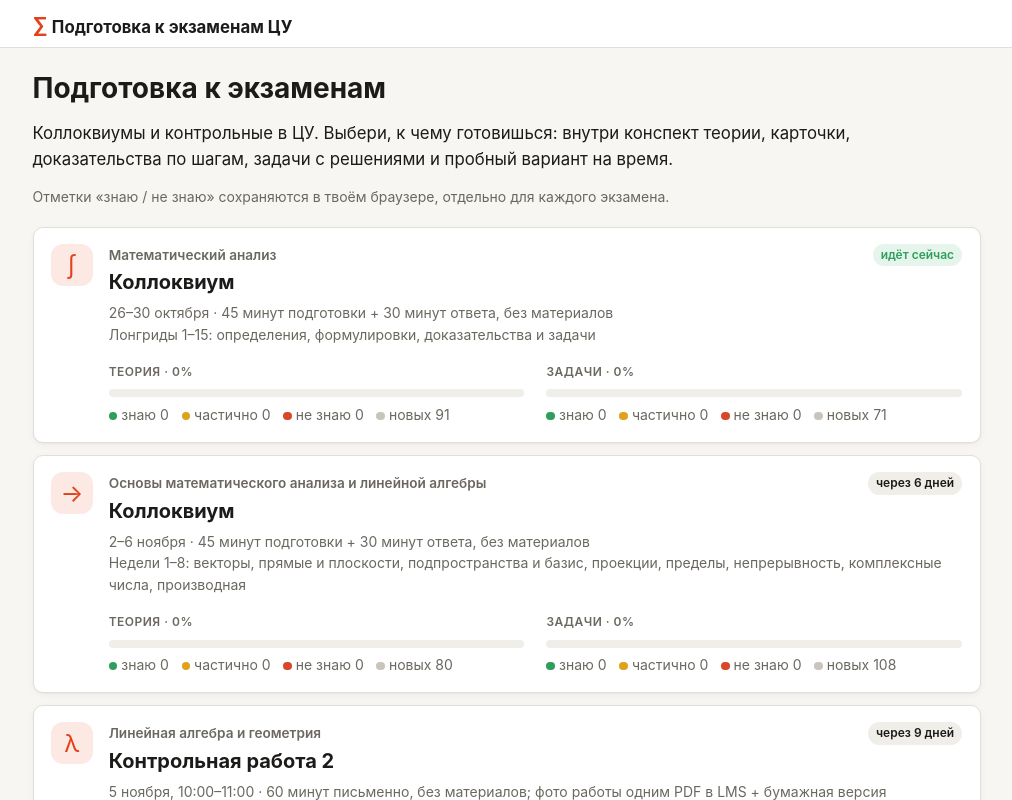
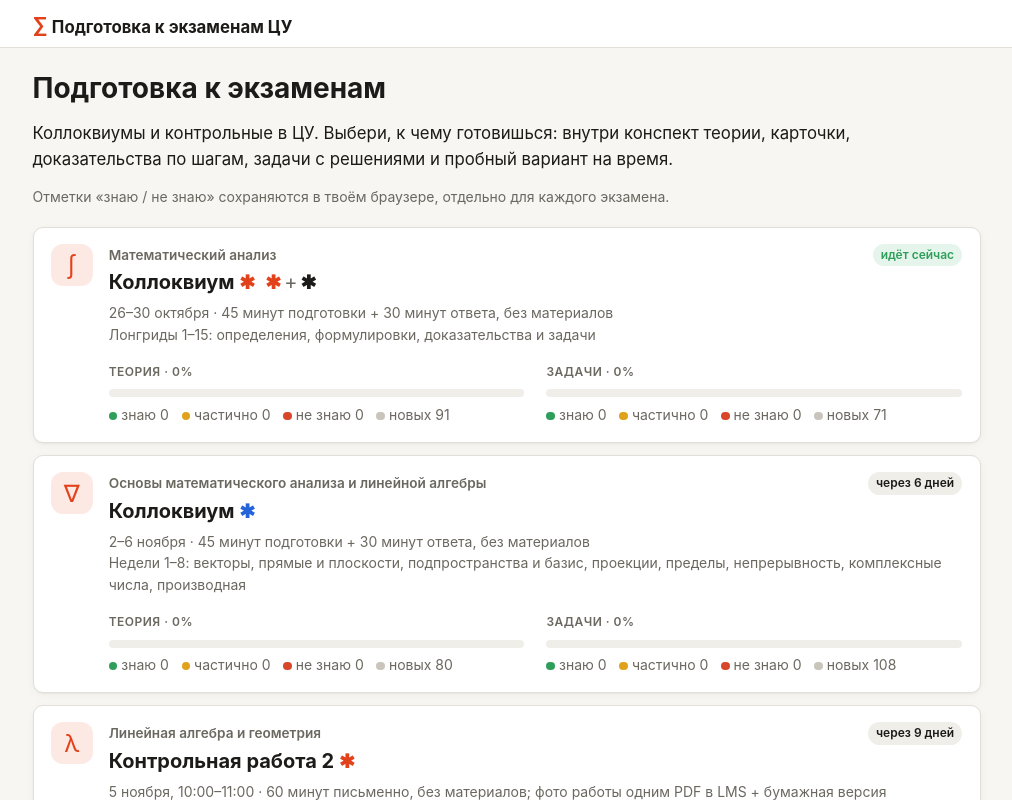
Before and after one commit to chsa13/colloc, a React (Vite) app: page / in a window 1280 px wide. Shown: the top 800 px of the page, without its empty margins (126-1138 px from the left). Built offline with nearby package versions, Linux system fonts and the light colour scheme.

Commit message:
Exam stars: blue for MIA, red for linal KR2, red and red+black for matan
New icon for MIA (∇), level switch shows red+black, footer no longer
mentions usage stats.

```diff
--- a/content/linal-kr2/index.ts
+++ b/content/linal-kr2/index.ts
@@ -16,6 +16,7 @@ export const linalKr2: Exam = {
   format: '60 минут письменно, без материалов; фото работы одним PDF в LMS + бумажная версия',
   scope: 'Недели 6–8: пространства и базисы, линейные отображения и матрицы, ядро, образ, прямая сумма',
   levels: false,
+  star: 'red',
   features: ['topics', 'cards', 'proofs', 'tasks', 'mock'],
   mock: {
     kind: 'test',
--- a/content/mia-colloc/index.ts
+++ b/content/mia-colloc/index.ts
@@ -17,12 +17,13 @@ export const miaColloc: Exam = {
   subject: 'Основы математического анализа и линейной алгебры',
   kind: 'Коллоквиум',
   short: 'Коллок по МИА',
-  icon: '→',
+  icon: '∇',
   dates: ['2026-11-02', '2026-11-06'],
   when: '2–6 ноября',
   format: '45 минут подготовки + 30 минут ответа, без материалов',
   scope: 'Недели 1–8: векторы, прямые и плоскости, подпространства и базис, проекции, пределы, непрерывность, комплексные числа, производная',
   levels: false,
+  star: 'blue',
   features: ['topics', 'cards', 'proofs', 'tasks', 'mock'],
   mock: {
     kind: 'ticket',
--- a/src/pages/CardsPage.tsx
+++ b/src/pages/CardsPage.tsx
@@ -9,7 +9,7 @@ import { useProgress, useStore } from '../store/progress';
 import { FacetBody, UsesLinks } from '../ui/FacetView';
 import { Md } from '../ui/Md';
 import { Grade } from '../ui/Grade';
-import { LevelBadge, StatusDot } from '../ui/LevelSwitch';
+import { LevelMark, StatusDot } from '../ui/LevelSwitch';
 
 const ASK: Record<Kind, string> = {
   definition: 'Дай определение',
@@ -159,7 +159,7 @@ export function CardsPage() {
           </div>
           <div className="card-q">
             <div className="card-kind">
-              {cat.exam.levels && <LevelBadge level={card.level} />}{' '}
+              <LevelMark level={card.level} />{' '}
               {isCombined(card) ? (
                 <>
                   Формулировка <StatusDot status={st.items[`${card.unit.id}:statement`]?.status ?? 'new'} /> + доказательство{' '}
--- a/src/pages/HubPage.tsx
+++ b/src/pages/HubPage.tsx
@@ -3,6 +3,7 @@ import { exams } from '../../content';
 import type { Exam } from '../content/schema';
 import { catalogOf, readiness, score, taskKey } from '../engine/catalog';
 import { useProgressOf } from '../store/progress';
+import { ExamStars } from '../ui/LevelSwitch';
 import { ProgressBar } from '../ui/ProgressBar';
 
 const DAY = 86_400_000;
@@ -81,7 +82,9 @@ function ExamCard({ exam }: { exam: Exam }) {
           <span className="exam-subject">{exam.subject}</span>
           <Countdown exam={exam} />
         </div>
-        <div className="exam-title">{exam.kind}</div>
+        <div className="exam-title">
+          {exam.kind} <ExamStars exam={exam} />
+        </div>
         <div className="muted small">
           {exam.when} · {exam.format}
         </div>
--- a/src/pages/ProofsPage.tsx
+++ b/src/pages/ProofsPage.tsx
@@ -6,7 +6,7 @@ import { useCat, usePath } from '../exam';
 import { useProgress, useStore } from '../store/progress';
 import { FacetBody, UsesLinks } from '../ui/FacetView';
 import { Grade } from '../ui/Grade';
-import { LevelBadge, StatusDot } from '../ui/LevelSwitch';
+import { LevelMark, StatusDot } from '../ui/LevelSwitch';
 import { Md } from '../ui/Md';
 
 export function ProofsPage() {
@@ -41,7 +41,7 @@ export function ProofsPage() {
             <ul className="plist">
               {ps.map((p) => (
                 <li key={p.key}>
-                  <StatusDot status={st.items[p.key]?.status ?? 'new'} /> {cat.exam.levels && <LevelBadge level={p.level} />}{' '}
+                  <StatusDot status={st.items[p.key]?.status ?? 'new'} /> <LevelMark level={p.level} />{' '}
                   <Link to={path(`/proofs/${p.unit.id}`)}>{p.unit.title}</Link>{' '}
                   <span className="muted small">
                     · {p.unit.proof!.steps.length} шагов
@@ -81,7 +81,7 @@ export function ProofPage() {
         <Link to={path('/proofs')}>Доказательства</Link> / {topic.title}
       </div>
       <h1>
-        {cat.exam.levels && <LevelBadge level={unit.proof!.level} />} {unit.title}
+        <LevelMark level={unit.proof!.level} /> {unit.title}
       </h1>
       <div className="tabs">
         <button className={mode === 'steps' ? 'on' : ''} onClick={() => setMode('steps')}>
--- a/src/pages/TasksPage.tsx
+++ b/src/pages/TasksPage.tsx
@@ -6,7 +6,7 @@ import { countActivity } from '../analytics';
 import { useCat } from '../exam';
 import { useProgress, useStore } from '../store/progress';
 import { Grade } from '../ui/Grade';
-import { StatusDot, Stars } from '../ui/LevelSwitch';
+import { ScaleMark, StatusDot } from '../ui/LevelSwitch';
 import { Md } from '../ui/Md';
 import { fmt } from './HomePage';
 
@@ -73,7 +73,7 @@ export function TaskCard({ task, n, showGrade = true }: { task: Task; n?: number
     <article className="task">
       <header className="task-head">
         {n !== undefined && <span className="task-n">{n}</span>}
-        {cat.exam.levels && <Stars scales={task.scales} />}
+        <ScaleMark scales={task.scales} />
         <span className="tag">{TASK_TYPE_LABEL[task.type]}</span>
         <span className="muted small">
           {fmt(task.points)} б. · {cat.topicById.get(task.topic)?.title}
--- a/src/styles.css
+++ b/src/styles.css
@@ -8,6 +8,7 @@
   --accent: #e2421b;
   --accent-soft: #fde9e3;
   --black-star: #1c1b19;
+  --blue-star: #2563d9;
   --known: #2f9e5b;
   --shaky: #e0a21b;
   --weak: #d9472b;
@@ -30,6 +31,7 @@
     --accent: #ff6a43;
     --accent-soft: #3a2119;
     --black-star: #ecebe7;
+    --blue-star: #6f9dff;
     --known: #4cc27c;
     --shaky: #f0b73a;
     --weak: #ff6a4d;
@@ -374,9 +376,26 @@ select,
 .star-black {
   color: var(--black-star);
 }
+.star-blue {
+  color: var(--blue-star);
+}
 .stars {
   display: inline-flex;
   gap: 0.1em;
+}
+.exam-stars {
+  display: inline-flex;
+  align-items: baseline;
+  gap: 0.5em;
+}
+.exam-stars-pair {
+  display: inline-flex;
+  align-items: baseline;
+  gap: 0.15em;
+}
+.exam-stars-plus {
+  color: var(--muted);
+  font-weight: 400;
 }
 .dot {
   display: inline-block;
--- a/src/ui/FacetView.tsx
+++ b/src/ui/FacetView.tsx
@@ -5,7 +5,7 @@ import { levelVisible } from '../engine/catalog';
 import { useCat, usePath } from '../exam';
 import type { Mode } from '../store/progress';
 import { useProgress } from '../store/progress';
-import { LevelBadge, StatusDot } from './LevelSwitch';
+import { LevelMark, StatusDot } from './LevelSwitch';
 import { Md } from './Md';
 
 /** Содержимое одной грани: текст определения/формулировки или доказательство по шагам. */
@@ -131,7 +131,6 @@ export function UsesLinks({ unit }: { unit: Unit }) {
 
 /** Карточка единицы в справочнике: все видимые грани + примечания. */
 export function UnitCard({ unit, mode }: { unit: Unit; mode: Mode }) {
-  const { exam } = useCat();
   const p = usePath();
   const st = useProgress();
   const kinds = (['definition', 'statement', 'proof'] as const).filter((k) => unit[k]);
@@ -150,7 +149,7 @@ export function UnitCard({ unit, mode }: { unit: Unit; mode: Mode }) {
         return (
           <section key={k} className={`facet ${visible ? '' : 'facet-hidden'}`}>
             <div className="facet-head">
-              {exam.levels && <LevelBadge level={f.level} />}
+              <LevelMark level={f.level} />
               <span className="kind">{KIND_LABEL[k]}</span>
               <StatusDot status={st.items[key]?.status ?? 'new'} />
               {k === 'proof' && visible && (
--- a/src/ui/LevelSwitch.tsx
+++ b/src/ui/LevelSwitch.tsx
@@ -1,4 +1,5 @@
-import type { Level, Scale } from '../content/schema';
+import type { Exam, Level, Scale, StarColor } from '../content/schema';
+import { useCat } from '../exam';
 import { useProgress, useStore, type Status } from '../store/progress';
 
 export function LevelSwitch() {
@@ -10,17 +11,28 @@ export function LevelSwitch() {
       <button role="radio" aria-checked={mode === 'basic'} className={mode === 'basic' ? 'on' : ''} onClick={() => setMode('basic')}>
         <Star scale="red" /> Основной
       </button>
-      <button role="radio" aria-checked={mode === 'all'} className={mode === 'all' ? 'on' : ''} onClick={() => setMode('all')}>
-        <Star scale="red" />
-        <Star scale="black" /> + продвинутый
+      <button
+        role="radio"
+        aria-checked={mode === 'all'}
+        className={mode === 'all' ? 'on' : ''}
+        onClick={() => setMode('all')}
+        title="Основной + продвинутый"
+      >
+        <RedPlusBlack /> Продвинутый
       </button>
     </div>
   );
 }
 
-export function Star({ scale }: { scale: Scale }) {
+const STAR_TITLE: Record<StarColor, string> = {
+  red: 'Основной уровень',
+  black: 'Продвинутый уровень',
+  blue: 'Синяя математика',
+};
+
+export function Star({ scale }: { scale: StarColor }) {
   return (
-    <span className={`star star-${scale}`} title={scale === 'red' ? 'Основной уровень' : 'Продвинутый уровень'}>
+    <span className={`star star-${scale}`} title={STAR_TITLE[scale]}>
       ✱
     </span>
   );
@@ -40,6 +52,43 @@ export function Stars({ scales }: { scales: Scale[] }) {
   );
 }
 
+/** «🔴+⚫» — основной вместе с продвинутым. */
+function RedPlusBlack() {
+  return (
+    <span className="exam-stars-pair">
+      <Star scale="red" />
+      <span className="exam-stars-plus">+</span>
+      <Star scale="black" />
+    </span>
+  );
+}
+
+/** Звёздочки у названия экзамена: оба уровня «🔴» и «🔴+⚫» либо звёздочка курса. */
+export function ExamStars({ exam }: { exam: Exam }) {
+  if (exam.levels)
+    return (
+      <span className="exam-stars">
+        <Star scale="red" />
+        <RedPlusBlack />
+      </span>
+    );
+  return exam.star ? <Star scale={exam.star} /> : null;
+}
+
+/** Значок у вопроса: уровень грани (🔴/⚫), а у экзамена без уровней — звёздочка курса. */
+export function LevelMark({ level }: { level: Level }) {
+  const { exam } = useCat();
+  if (exam.levels) return <LevelBadge level={level} />;
+  return exam.star ? <Star scale={exam.star} /> : null;
+}
+
+/** Значок у задачи или вопроса билета: шкалы зачёта, а у экзамена без уровней — звёздочка курса. */
+export function ScaleMark({ scales }: { scales: Scale[] }) {
+  const { exam } = useCat();
+  if (exam.levels) return <Stars scales={scales} />;
+  return exam.star ? <Star scale={exam.star} /> : null;
+}
+
 const STATUS_LABEL: Record<Status, string> = { new: 'новое', weak: 'не знаю', shaky: 'частично', known: 'знаю' };
 
 export function StatusDot({ status }: { status: Status }) {
```
Also changed, not shown: src/App.tsx (+3 -4 lines), src/content/schema.ts (+8 -0 lines), src/pages/MockPage.tsx (+4 -4 lines).
